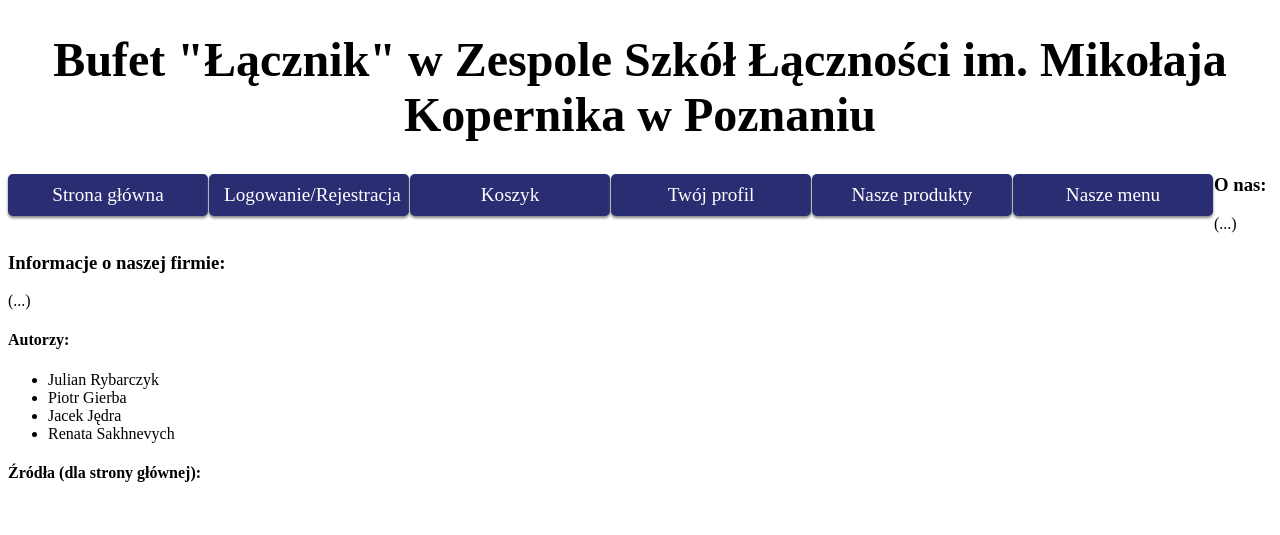
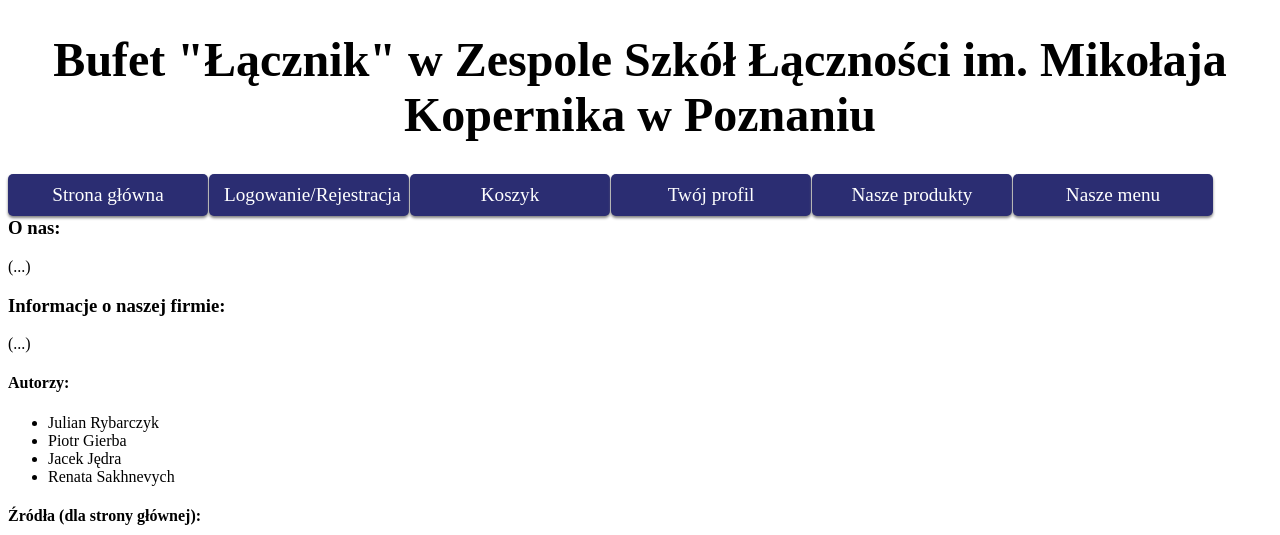
Before and after one commit to RybazPolski/lacznik-zsl, a PHP site: page / in a window 1280 px wide. Shown: the part 205-740 px from the top of the page. Before the commit the page ends 687 px from the top, so only its background shows below. Run offline with PHP 8.4, Linux system fonts and the light colour scheme.

Commit message:
clear:both (fix)

```diff
--- a/basket.php
+++ b/basket.php
@@ -22,7 +22,7 @@
             <div class="menu"><a href="products.php">Nasze produkty</a></div>
             <div class="menu"><a href="menu.php">Nasze menu</a></div>
         </div>
-        <div class="left">
+        <div class="left" style="clear: both;">
             <h3>Zawartość Twojego koszyka</h3>
             <form action="" method="">
             <ol>
--- a/index.php
+++ b/index.php
@@ -22,7 +22,7 @@
             <div class="menu"><a href="products.php">Nasze produkty</a></div>
             <div class="menu"><a href="menu.php">Nasze menu</a></div>
         </div>
-        <div class="left">
+        <div class="left" style="clear: both;">
             <h3>O nas:</h3>
             <p>(...)</p>
         </div>
--- a/menu.php
+++ b/menu.php
@@ -22,7 +22,7 @@
             <div class="menu"><a href="products.php">Nasze produkty</a></div>
             <div class="menu"><a href="menu.php">Nasze menu</a></div>
         </div>
-        <div class="left">
+        <div class="left" style="clear: both;">
             <h3>Nasze menu</h3>
             <h4>Kotlet mielony z ziemniakami</h4>
             <img src="" alt="Kotlet mielony z ziemniakami">
--- a/products.php
+++ b/products.php
@@ -22,8 +22,8 @@
             <div class="menu"><a href="products.php">Nasze produkty</a></div>
             <div class="menu"><a href="menu.php">Nasze menu</a></div>
         </div>
-        <div class="left">
-            <h2 style="clear: both;">Nasze produkty</h2>
+        <div class="left" style="clear: both;">
+            <h2>Nasze produkty</h2>
                 <?php include './php/displayProducts.php' ?>
         </div>
         <div class="right">
--- a/profile.php
+++ b/profile.php
@@ -22,7 +22,7 @@
             <div class="menu"><a href="products.php">Nasze produkty</a></div>
             <div class="menu"><a href="menu.php">Nasze menu</a></div>
         </div>
-        <div class="left">
+        <div class="left" style="clear: both;">
             <h3>Twoje dane:</h3>
             <p>Login i nazwa<span name="login"></span> <span name="username"></span></p>
             <h4>Zmiana nazwy użytkownika:</h4>
--- a/user.php
+++ b/user.php
@@ -23,7 +23,7 @@
             <div class="menu"><a href="products.php">Nasze produkty</a></div>
             <div class="menu"><a href="menu.php">Nasze menu</a></div>
         </div>
-        <div class="left">
+        <div class="left" style="clear: both;">
             <h3>Logowanie:</h3>
             <form action="./php/login.php" method="POST">
                 <label for="login">Login: </label><input type="text" class="pass" name="login" required><br>
```
